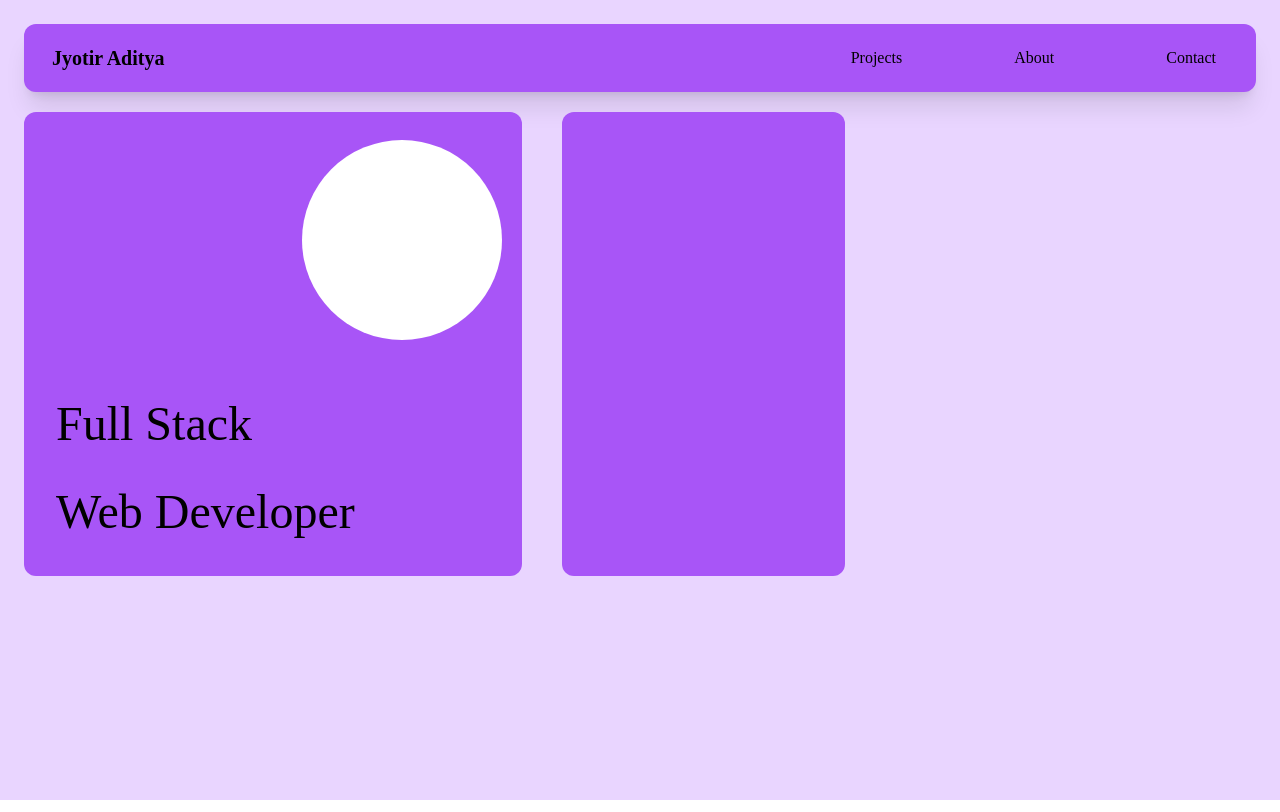
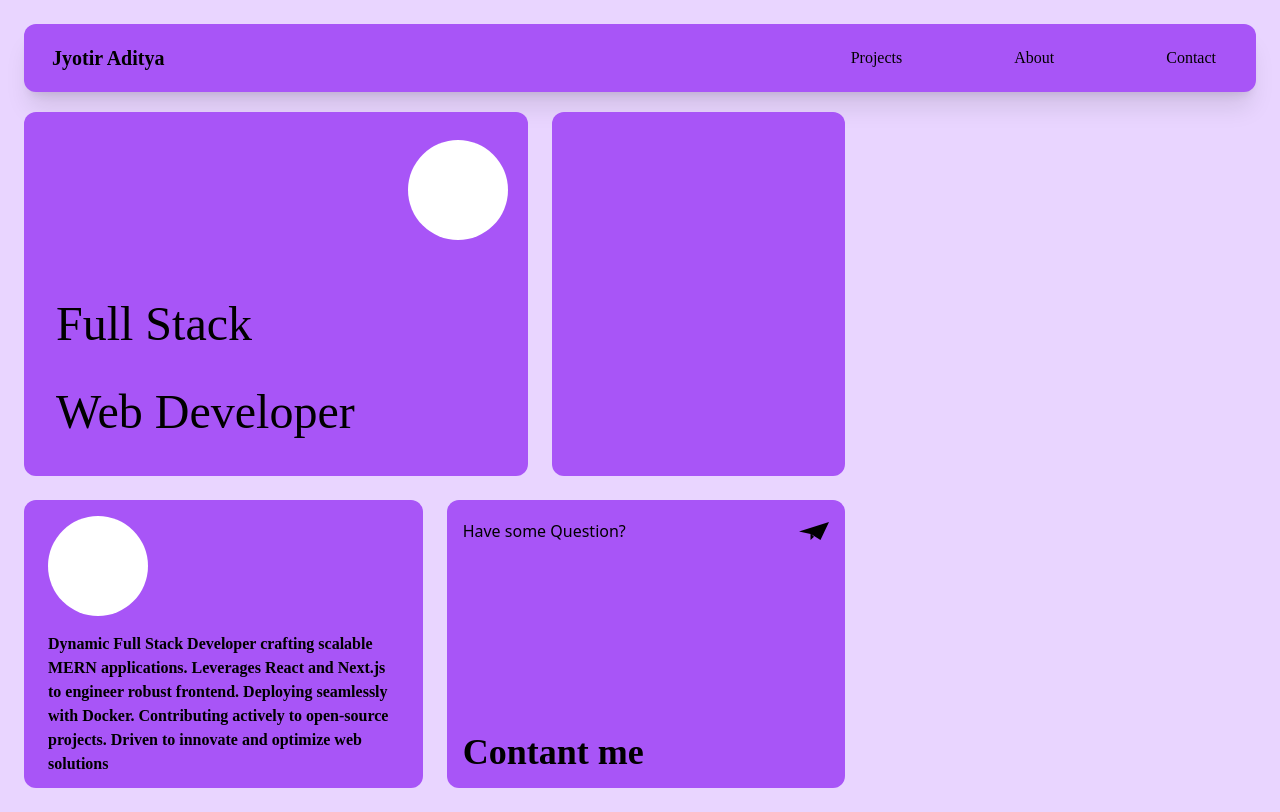
Before and after one commit to Jyotiraditya24/portfolio, a React (Vite) app: page / in a window 1280 px wide. Built offline with nearby package versions, Linux system fonts and the light colour scheme; a web font is replaced by a local one.

Commit message:
Left Side Grid Layout Done

```diff
--- a/package.json
+++ b/package.json
@@ -13,7 +13,8 @@
     "@gsap/react": "^2.1.1",
     "gsap": "^3.12.5",
     "react": "^18.3.1",
-    "react-dom": "^18.3.1"
+    "react-dom": "^18.3.1",
+    "react-icons": "^5.3.0"
   },
   "devDependencies": {
     "@eslint/js": "^9.9.0",
--- a/src/components/Landing.jsx
+++ b/src/components/Landing.jsx
@@ -1,21 +1,53 @@
 import React from "react";
+import { SiMinutemailer } from "react-icons/si";
 
 const Landing = () => {
   return (
     <div className="w-full grid grid-cols-12">
-      <div className="w-full grid col-span-8 grid-cols-8 lg:gap-x-10 2xl:gap-x-16">
+      {/* LEFT SIDE OF GRID */}
+      <div className="w-full grid col-span-8 grid-cols-8 lg:gap-6 2xl:gap-10">
+        {/* 1st */}
         <div className="col-span-5 bg-purple-500 rounded-xl pl-8 flex flex-col pt-2 pb-10 gap-y-10">
           <div className="flex flex-row w-full justify-end items-center p-5">
-            <div className="rounded-full h-[200px] w-[200px] bg-white"></div>
+            <div className="rounded-full h-[100px] w-[100px] bg-white"></div>
           </div>
           <div className="text-5xl font-playwrite text">Full Stack</div>
           <div className="text-5xl font-playwrite">Web Developer</div>
         </div>
-        <div className="col-span-3 bg-purple-500 rounded-xl">
-
+        {/* 2nd */}
+        <div className="col-span-3 bg-purple-500 rounded-xl"></div>
+        {/* 3rd */}
+        <div className="col-span-4 bg-purple-500 flex flex-col rounded-xl px-6">
+          <div className="flex flex-row w-full justify-start items-center py-4">
+            <div className="rounded-full h-[100px] w-[100px] bg-white"></div>
+          </div>
+          <p className="font-asil pb-3 font-bold">
+            Dynamic Full Stack Developer crafting scalable MERN applications.
+            Leverages React and Next.js to engineer robust frontend. Deploying
+            seamlessly with Docker. Contributing actively to open-source
+            projects. Driven to innovate and optimize web solutions
+          </p>
+        </div>
+        {/* 4th  */}
+        <div className="col-span-4 bg-purple-500 rounded-xl px-4 py-4 h-full">
+          <div className="flex flex-col h-full">
+            <div className="flex flex-row w-full justify-between items-center">
+              <p> Have some Question?</p>
+              <div>
+                <SiMinutemailer size={30} />
+              </div>
+            </div>
+            <div className="mt-auto">
+              <p className="font-bold text-4xl font-asil">Contant me</p>
+            </div>
+          </div>
         </div>
       </div>
-      <div className="col-span-4"></div>
+
+      {/* RIGHT SIDE OF GRID */}
+      <div className="col-span-4">
+        <div></div>
+      </div>
     </div>
   );
 };
```
Also changed, not shown: 1 other file (tests, documents, lock files or other folders).
